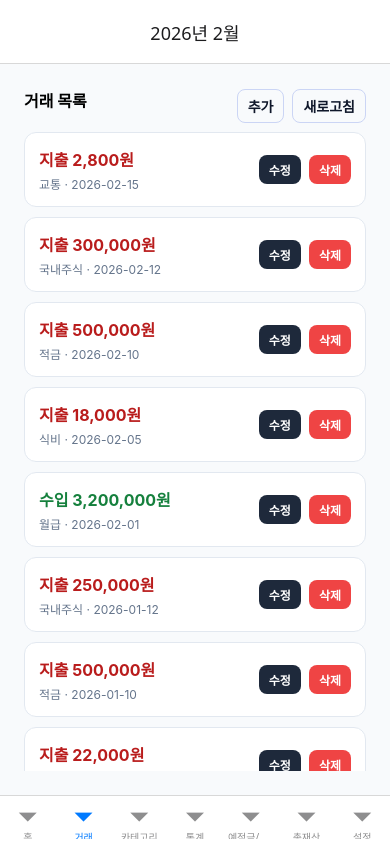
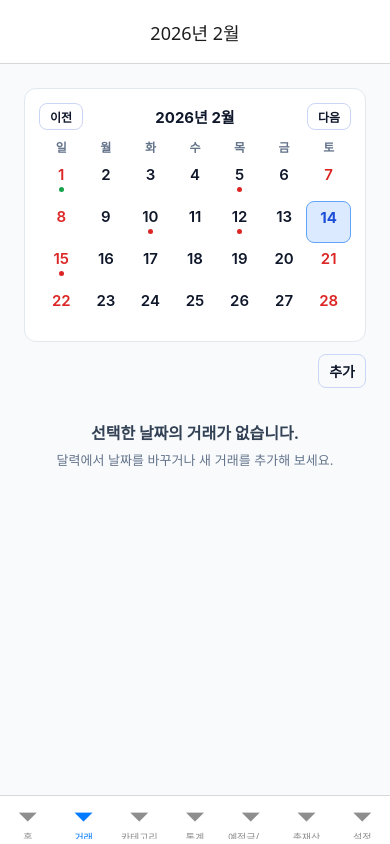
Before and after one commit to HitMi0212/plan-wallet-front, a React Native app: screen /Transactions in a window 390 px wide. Built offline with nearby package versions, Linux system fonts and the light colour scheme.

Commit message:
feat: move transaction add button and add calendar day indicators

```diff
--- a/src/screens/transaction/TransactionScreen.tsx
+++ b/src/screens/transaction/TransactionScreen.tsx
@@ -40,6 +40,8 @@ export function TransactionScreen() {
   const [occurredAt, setOccurredAt] = useState(dayjs().toISOString());
   const [showOccurredDatePicker, setShowOccurredDatePicker] = useState(false);
   const [addModalVisible, setAddModalVisible] = useState(false);
+  const [selectedDate, setSelectedDate] = useState(dayjs().startOf('day'));
+  const [calendarMonth, setCalendarMonth] = useState(dayjs().startOf('month'));
 
   const [editingId, setEditingId] = useState<number | null>(null);
   const [editingAmount, setEditingAmount] = useState('');
@@ -60,8 +62,11 @@ export function TransactionScreen() {
   }, [categories.length, loadCategories]);
 
   const sortedItems = useMemo(
-    () => [...items].sort((a, b) => b.occurredAt.localeCompare(a.occurredAt)),
-    [items]
+    () =>
+      [...items]
+        .filter((item) => dayjs(item.occurredAt).format('YYYY-MM-DD') === selectedDate.format('YYYY-MM-DD'))
+        .sort((a, b) => b.occurredAt.localeCompare(a.occurredAt)),
+    [items, selectedDate]
   );
 
   const categoryMap = useMemo(() => {
@@ -86,14 +91,52 @@ export function TransactionScreen() {
     ? dayjs(editingOccurredAt).toDate()
     : new Date();
 
-  const resetAddForm = () => {
+  const resetAddForm = (baseDate: dayjs.Dayjs = selectedDate) => {
     setType('EXPENSE');
     setAmount('');
     setSelectedCategoryId(null);
     setMemo('');
-    setOccurredAt(dayjs().toISOString());
+    setOccurredAt(baseDate.hour(12).minute(0).second(0).millisecond(0).toISOString());
     setShowOccurredDatePicker(false);
   };
+
+  const moveCalendarMonth = (delta: number) => {
+    const next = calendarMonth.add(delta, 'month').startOf('month');
+    setCalendarMonth(next);
+    if (selectedDate.year() !== next.year() || selectedDate.month() !== next.month()) {
+      setSelectedDate(next.startOf('day'));
+    }
+  };
+
+  const calendarDays = useMemo(() => {
+    const start = calendarMonth.startOf('month');
+    const daysInMonth = calendarMonth.daysInMonth();
+    const leadingEmpty = start.day();
+    const cells: Array<dayjs.Dayjs | null> = [];
+
+    for (let i = 0; i < leadingEmpty; i += 1) {
+      cells.push(null);
+    }
+    for (let day = 1; day <= daysInMonth; day += 1) {
+      cells.push(calendarMonth.date(day));
+    }
+    while (cells.length % 7 !== 0) {
+      cells.push(null);
+    }
+
+    return cells;
+  }, [calendarMonth]);
+  const dayIndicators = useMemo(() => {
+    const map = new Map<string, { hasIncome: boolean; hasExpense: boolean }>();
+    items.forEach((item) => {
+      const key = dayjs(item.occurredAt).format('YYYY-MM-DD');
+      const prev = map.get(key) ?? { hasIncome: false, hasExpense: false };
+      if (item.type === 'INCOME') prev.hasIncome = true;
+      if (item.type === 'EXPENSE') prev.hasExpense = true;
+      map.set(key, prev);
+    });
+    return map;
+  }, [items]);
 
   useEffect(() => {
     if (selectedCategoryId === null) return;
@@ -185,8 +228,58 @@ export function TransactionScreen() {
     <View style={styles.container}>
       {error ? <ErrorBanner message={error} /> : null}
 
+      <View style={styles.calendarCard}>
+        <View style={styles.calendarHeader}>
+          <Pressable style={styles.calendarNavButton} onPress={() => moveCalendarMonth(-1)}>
+            <Text style={styles.calendarNavText}>이전</Text>
+          </Pressable>
+          <Text style={styles.calendarMonthText}>{calendarMonth.format('YYYY년 M월')}</Text>
+          <Pressable style={styles.calendarNavButton} onPress={() => moveCalendarMonth(1)}>
+            <Text style={styles.calendarNavText}>다음</Text>
+          </Pressable>
+        </View>
+        <View style={styles.weekRow}>
+          {['일', '월', '화', '수', '목', '금', '토'].map((weekday) => (
+            <Text key={weekday} style={styles.weekdayText}>
+              {weekday}
+            </Text>
+          ))}
+        </View>
+        <View style={styles.daysGrid}>
+          {calendarDays.map((date, index) => {
+            if (!date) {
+              return <View key={`empty-${index}`} style={styles.dayCell} />;
+            }
+            const isSelected = date.format('YYYY-MM-DD') === selectedDate.format('YYYY-MM-DD');
+            const isToday = date.format('YYYY-MM-DD') === dayjs().format('YYYY-MM-DD');
+            const isHoliday = date.day() === 0 || date.day() === 6;
+            const indicator = dayIndicators.get(date.format('YYYY-MM-DD'));
+            return (
+              <Pressable
+                key={date.format('YYYY-MM-DD')}
+                style={[styles.dayCell, isSelected && styles.dayCellSelected]}
+                onPress={() => setSelectedDate(date.startOf('day'))}
+              >
+                <Text
+                  style={[
+                    styles.dayText,
+                    isHoliday && styles.dayTextHoliday,
+                    isToday && styles.dayTextToday,
+                    isSelected && styles.dayTextSelected,
+                  ]}
+                >
+                  {date.date()}
+                </Text>
+                <View style={styles.dotRow}>
+                  {indicator?.hasIncome ? <View style={[styles.dot, styles.dotIncome]} /> : null}
+                  {indicator?.hasExpense ? <View style={[styles.dot, styles.dotExpense]} /> : null}
+                </View>
+              </Pressable>
+            );
+          })}
+        </View>
+      </View>
       <View style={styles.listHeader}>
-        <Text style={styles.sectionTitle}>거래 목록</Text>
         <View style={styles.headerActions}>
           <Pressable
             style={styles.refreshButton}
@@ -197,9 +290,6 @@ export function TransactionScreen() {
           >
             <Text style={styles.refreshText}>추가</Text>
           </Pressable>
-          <Pressable style={styles.refreshButton} onPress={load}>
-            <Text style={styles.refreshText}>새로고침</Text>
-          </Pressable>
         </View>
       </View>
 
@@ -208,7 +298,7 @@ export function TransactionScreen() {
         keyExtractor={(item) => item.id.toString()}
         contentContainerStyle={styles.list}
         keyboardShouldPersistTaps="handled"
-        ListEmptyComponent={<EmptyState title="거래 내역이 없습니다." description="첫 거래를 추가해 보세요." />}
+        ListEmptyComponent={<EmptyState title="선택한 날짜의 거래가 없습니다." description="달력에서 날짜를 바꾸거나 새 거래를 추가해 보세요." />}
         renderItem={({ item }) => (
           <View style={styles.listItem}>
             {editingId === item.id ? (
@@ -287,10 +377,10 @@ export function TransactionScreen() {
               <>
                 <View>
                   <Text style={item.type === 'EXPENSE' ? styles.itemNameExpense : styles.itemNameIncome}>
-                    {item.type === 'EXPENSE' ? '지출' : '수입'} {item.amount.toLocaleString()}원
+                    {categoryMap.get(item.categoryId)?.name ?? `카테고리 ${item.categoryId}`}{' '}
+                    {item.amount.toLocaleString()}원
                   </Text>
                   <Text style={styles.itemMeta}>
-                    {categoryMap.get(item.categoryId)?.name ?? `카테고리 ${item.categoryId}`} ·{' '}
                     {dayjs(item.occurredAt).format('YYYY-MM-DD')}
                   </Text>
                 </View>
@@ -320,7 +410,12 @@ export function TransactionScreen() {
         <View style={styles.modalBackdrop}>
           <View style={styles.modalCard}>
             <ScrollView contentContainerStyle={styles.modalContentContainer}>
-              <Text style={styles.sectionTitle}>새 거래 추가</Text>
+              <View style={styles.modalHeader}>
+                <View />
+                <Pressable style={styles.closeButton} onPress={() => setAddModalVisible(false)}>
+                  <Text style={styles.closeButtonText}>X</Text>
+                </Pressable>
+              </View>
               <View style={styles.typeRow}>
                 {typeOptions.map((option) => (
                   <Pressable
@@ -362,7 +457,7 @@ export function TransactionScreen() {
                   <Text style={styles.helperText}>{type === 'EXPENSE' ? '지출' : '수입'} 카테고리를 먼저 추가해 주세요.</Text>
                 ) : null}
               </View>
-              <TextField label="메모" value={memo} onChangeText={setMemo} placeholder="예: 점심" />
+              <TextField label="비고" value={memo} onChangeText={setMemo} placeholder="예: 점심" />
               <View style={styles.dateField}>
                 <Text style={styles.dateFieldLabel}>발생일</Text>
                 <Pressable style={styles.dateButton} onPress={() => setShowOccurredDatePicker(true)}>
@@ -387,7 +482,6 @@ export function TransactionScreen() {
 
               <View style={styles.modalActions}>
                 <PrimaryButton title={loading ? '처리 중...' : '등록'} onPress={handleAdd} disabled={loading} />
-                <PrimaryButton title="취소" onPress={() => setAddModalVisible(false)} />
               </View>
             </ScrollView>
           </View>
@@ -404,11 +498,6 @@ const styles = StyleSheet.create({
     flex: 1,
     padding: 24,
     backgroundColor: '#f8fafc',
-  },
-  sectionTitle: {
-    fontSize: 16,
-    fontWeight: '700',
-    marginBottom: 12,
   },
   typeRow: {
     flexDirection: 'row',
@@ -504,7 +593,7 @@ const styles = StyleSheet.create({
   },
   listHeader: {
     flexDirection: 'row',
-    justifyContent: 'space-between',
+    justifyContent: 'flex-end',
     alignItems: 'center',
     marginBottom: 8,
   },
@@ -525,6 +614,100 @@ const styles = StyleSheet.create({
   },
   list: {
     paddingBottom: 40,
+  },
+  calendarCard: {
+    backgroundColor: '#fff',
+    borderRadius: 12,
+    borderWidth: 1,
+    borderColor: '#e2e8f0',
+    padding: 14,
+    marginBottom: 12,
+  },
+  calendarHeader: {
+    flexDirection: 'row',
+    justifyContent: 'space-between',
+    alignItems: 'center',
+    marginBottom: 8,
+  },
+  calendarNavButton: {
+    paddingHorizontal: 10,
+    paddingVertical: 4,
+    borderRadius: 8,
+    borderWidth: 1,
+    borderColor: '#cbd5f5',
+  },
+  calendarNavText: {
+    color: '#0f172a',
+    fontSize: 12,
+    fontWeight: '600',
+  },
+  calendarMonthText: {
+    color: '#0f172a',
+    fontSize: 15,
+    fontWeight: '700',
+  },
+  weekRow: {
+    flexDirection: 'row',
+    marginBottom: 4,
+  },
+  weekdayText: {
+    width: '14.285%',
+    textAlign: 'center',
+    color: '#64748b',
+    fontSize: 12,
+    fontWeight: '600',
+  },
+  daysGrid: {
+    flexDirection: 'row',
+    flexWrap: 'wrap',
+  },
+  dayCell: {
+    width: '14.285%',
+    height: 42,
+    alignItems: 'center',
+    justifyContent: 'flex-start',
+    borderRadius: 8,
+    paddingTop: 6,
+  },
+  dayCellSelected: {
+    backgroundColor: '#dbeafe',
+    borderWidth: 1,
+    borderColor: '#60a5fa',
+  },
+  dayText: {
+    color: '#0f172a',
+    fontSize: 15,
+    fontWeight: '600',
+  },
+  dayTextHoliday: {
+    color: '#dc2626',
+  },
+  dayTextToday: {
+    color: '#2563eb',
+    fontWeight: '800',
+  },
+  dayTextSelected: {
+    color: '#1d4ed8',
+    fontSize: 15,
+    fontWeight: '700',
+  },
+  dotRow: {
+    marginTop: 2,
+    flexDirection: 'row',
+    gap: 3,
+    height: 6,
+    alignItems: 'center',
+  },
+  dot: {
+    width: 5,
+    height: 5,
+    borderRadius: 999,
+  },
+  dotIncome: {
+    backgroundColor: '#16a34a',
+  },
+  dotExpense: {
+    backgroundColor: '#dc2626',
   },
   listItem: {
     backgroundColor: '#fff',
@@ -602,6 +785,26 @@ const styles = StyleSheet.create({
   modalContentContainer: {
     paddingBottom: 4,
   },
+  modalHeader: {
+    flexDirection: 'row',
+    justifyContent: 'space-between',
+    alignItems: 'center',
+    marginBottom: 6,
+  },
+  closeButton: {
+    width: 28,
+    height: 28,
+    borderRadius: 14,
+    alignItems: 'center',
+    justifyContent: 'center',
+    borderWidth: 1,
+    borderColor: '#cbd5e1',
+  },
+  closeButtonText: {
+    color: '#0f172a',
+    fontWeight: '800',
+    fontSize: 12,
+  },
   modalActions: {
     gap: 8,
     marginTop: 8,
```
